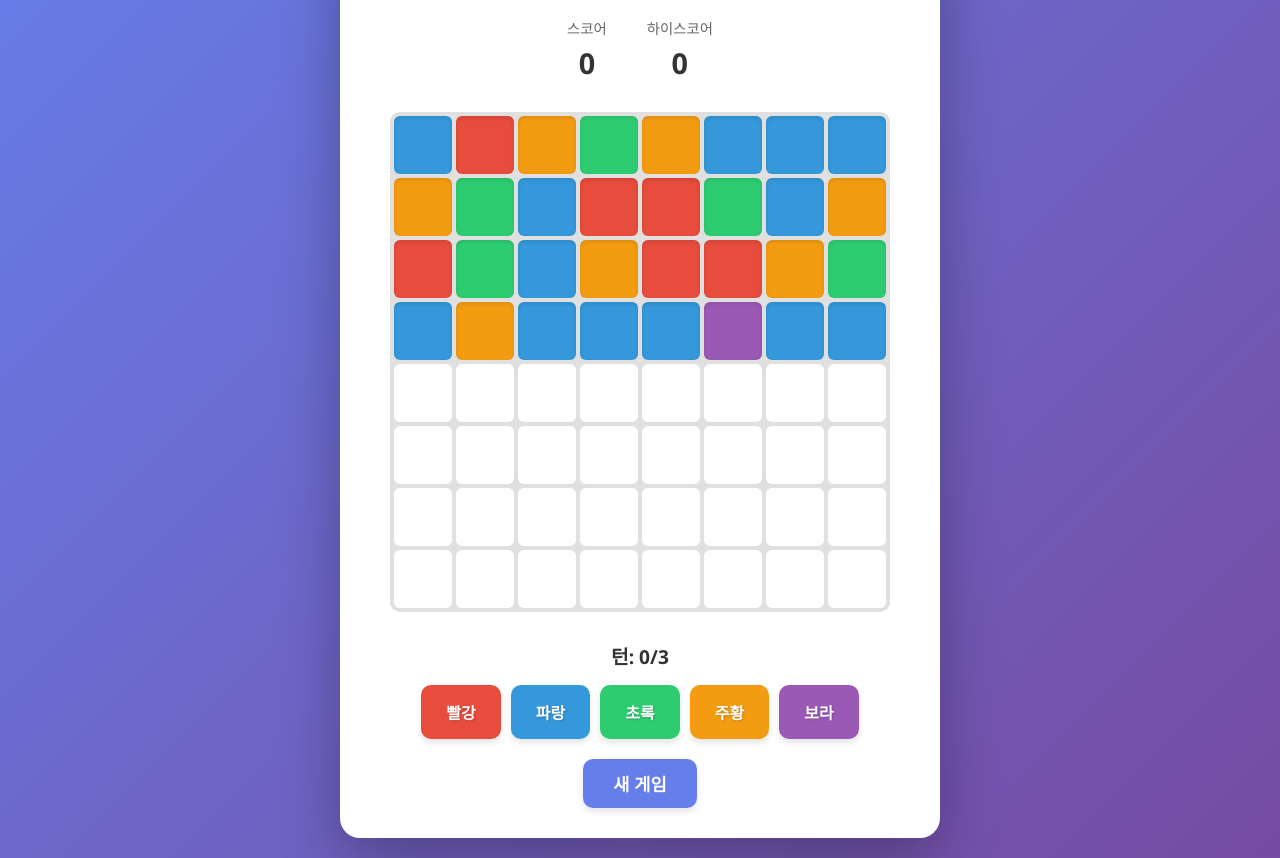
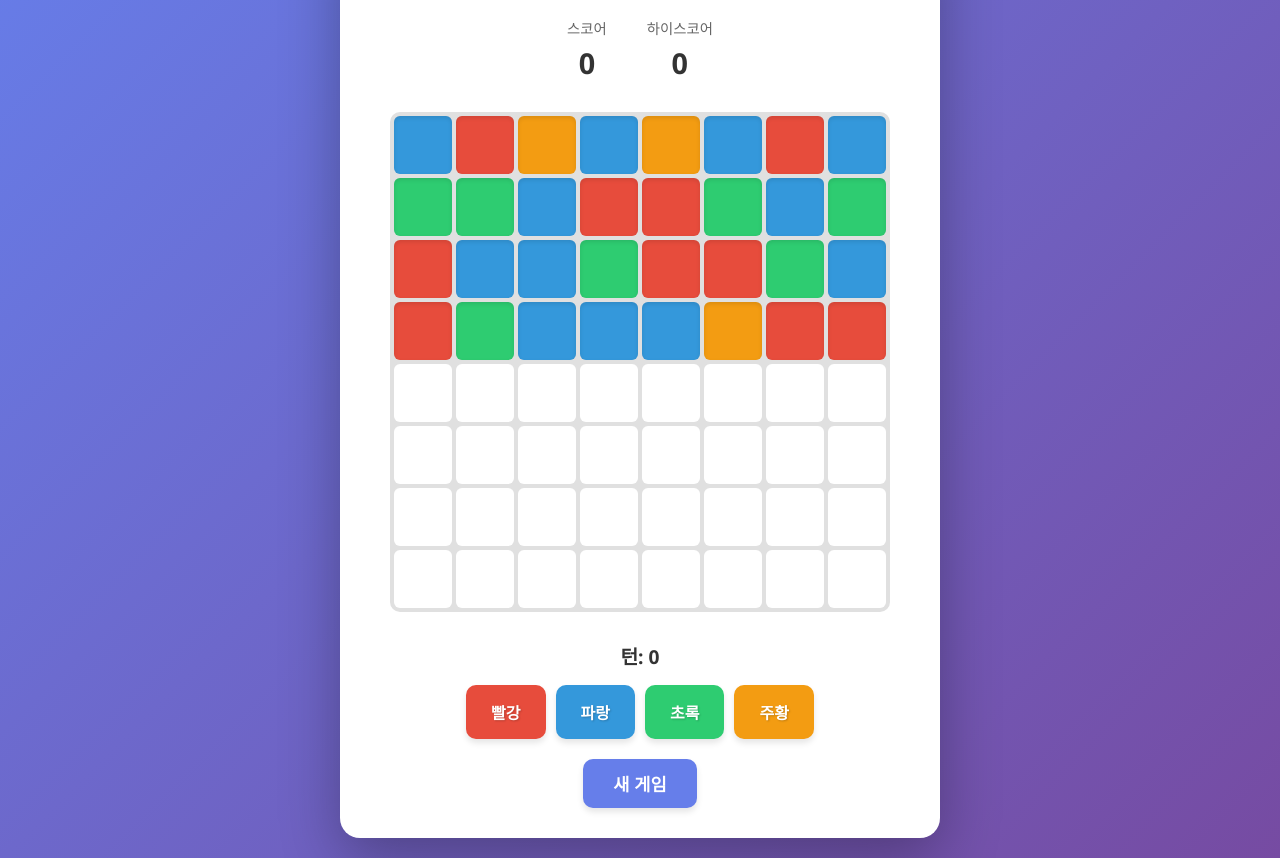
Before and after one commit to sjlee06/BlockBlast, a plain HTML site: page index.html in a window 1280 px wide. Shown: the part 108-966 px from the top of the page. Drawn offline with Linux system fonts and the light colour scheme.

Commit message:
fix: 밸런스 팩터 수정. 1턴마다, 4색

```diff
--- a/game.js
+++ b/game.js
@@ -1,9 +1,31 @@
-// 게임 설정
-const ROWS = 8;
-const COLS = 8;
-// 3매치 게임에서 자주 사용되는 눈에 편한 5가지 색상
-const COLORS = ['#E74C3C', '#3498DB', '#2ECC71', '#F39C12', '#9B59B6']; // 빨강, 파랑, 초록, 주황, 보라
-const INITIAL_FILLED_ROWS = 4;
+// ========================================
+// 게임 밸런스 설정 (여기서 난이도 조정 가능)
+// ========================================
+const GAME_CONFIG = {
+    // 보드 설정
+    ROWS: 8,
+    COLS: 8,
+    INITIAL_FILLED_ROWS: 4, // 게임 시작 시 채워진 행 수
+
+    // 색상 설정 (4~6개 권장)
+    COLORS: [
+        { hex: '#E74C3C', name: '빨강' },
+        { hex: '#3498DB', name: '파랑' },
+        { hex: '#2ECC71', name: '초록' },
+        { hex: '#F39C12', name: '주황' }
+    ],
+
+    // 난이도 설정
+    TURNS_PER_NEW_ROW: 1, // n턴마다 새로운 줄 추가 (1=매우 어려움, 2=어려움, 3=보통)
+    POINTS_PER_BLOCK: 100, // 블록 1개당 점수
+};
+
+// 게임 설정 (GAME_CONFIG에서 자동 추출)
+const ROWS = GAME_CONFIG.ROWS;
+const COLS = GAME_CONFIG.COLS;
+const COLORS = GAME_CONFIG.COLORS.map(c => c.hex);
+const COLOR_NAMES = GAME_CONFIG.COLORS.map(c => c.name);
+const INITIAL_FILLED_ROWS = GAME_CONFIG.INITIAL_FILLED_ROWS;
 
 // 게임 상태
 let board = [];
@@ -17,11 +39,30 @@ const gameBoard = document.getElementById('game-board');
 const currentScoreEl = document.getElementById('current-score');
 const highScoreEl = document.getElementById('high-score');
 const turnCountEl = document.getElementById('turn-count');
-const colorButtons = document.querySelectorAll('.color-btn');
+const colorButtonsContainer = document.getElementById('color-buttons');
 const restartBtn = document.getElementById('restart-btn');
 const modalRestartBtn = document.getElementById('modal-restart-btn');
 const gameOverModal = document.getElementById('game-over-modal');
 const finalScoreEl = document.getElementById('final-score');
+
+// 색상 버튼 동적 생성
+function createColorButtons() {
+    colorButtonsContainer.innerHTML = '';
+
+    GAME_CONFIG.COLORS.forEach((color, index) => {
+        const button = document.createElement('button');
+        button.className = 'color-btn';
+        button.dataset.color = index;
+        button.style.backgroundColor = color.hex;
+        button.textContent = color.name;
+
+        button.addEventListener('click', () => {
+            destroyBlocks(index);
+        });
+
+        colorButtonsContainer.appendChild(button);
+    });
+}
 
 // 게임 초기화
 function initGame() {
@@ -36,12 +77,15 @@ function initGame() {
         highScore = parseInt(savedHighScore);
     }
 
-    // 상단 4줄에 랜덤 블록 채우기
+    // 상단 n줄에 랜덤 블록 채우기
     for (let row = 0; row < INITIAL_FILLED_ROWS; row++) {
         for (let col = 0; col < COLS; col++) {
             board[row][col] = Math.floor(Math.random() * COLORS.length);
         }
     }
+
+    // 색상 버튼 생성 (게임 설정에 따라)
+    createColorButtons();
 
     updateDisplay();
     renderBoard();
@@ -124,7 +168,7 @@ function destroyBlocks(color) {
 
         // 스코어 업데이트
         const destroyedCount = blocksToDestroy.length;
-        score += destroyedCount * 100;
+        score += destroyedCount * GAME_CONFIG.POINTS_PER_BLOCK;
 
         // 하이스코어 업데이트
         if (score > highScore) {
@@ -135,8 +179,8 @@ function destroyBlocks(color) {
         // 턴 증가
         turnCount++;
 
-        // 3턴마다 새로운 블록 추가 (모든 블록을 아래로 한 칸씩 밀어냄)
-        if (turnCount % 3 === 0) {
+        // n턴마다 새로운 블록 추가 (모든 블록을 아래로 한 칸씩 밀어냄)
+        if (turnCount % GAME_CONFIG.TURNS_PER_NEW_ROW === 0) {
             addNewRow();
         }
 
@@ -174,10 +218,8 @@ function checkGameOver() {
         }
     }
 
-    // 맨 아래 줄이 모두 채워진 상태에서 턴이 3의 배수가 되면 게임 오버
-    if (turnCount % 3 === 0) {
-        endGame();
-    }
+    // 맨 아래 줄이 모두 채워진 상태면 게임 오버
+    endGame();
 }
 
 // 게임 종료
@@ -190,25 +232,19 @@ function endGame() {
 
 // 버튼 활성화
 function enableButtons() {
-    colorButtons.forEach(btn => {
+    const buttons = colorButtonsContainer.querySelectorAll('.color-btn');
+    buttons.forEach(btn => {
         btn.disabled = false;
     });
 }
 
 // 버튼 비활성화
 function disableButtons() {
-    colorButtons.forEach(btn => {
+    const buttons = colorButtonsContainer.querySelectorAll('.color-btn');
+    buttons.forEach(btn => {
         btn.disabled = true;
     });
 }
-
-// 이벤트 리스너
-colorButtons.forEach(btn => {
-    btn.addEventListener('click', () => {
-        const color = parseInt(btn.dataset.color);
-        destroyBlocks(color);
-    });
-});
 
 restartBtn.addEventListener('click', initGame);
 modalRestartBtn.addEventListener('click', initGame);
--- a/index.html
+++ b/index.html
@@ -26,14 +26,10 @@
 
         <div class="controls">
             <div class="turn-counter">
-                <span>턴: <span id="turn-count">0</span>/3</span>
+                <span>턴: <span id="turn-count">0</span></span>
             </div>
-            <div class="color-buttons">
-                <button class="color-btn" data-color="0" style="background-color: #E74C3C;">빨강</button>
-                <button class="color-btn" data-color="1" style="background-color: #3498DB;">파랑</button>
-                <button class="color-btn" data-color="2" style="background-color: #2ECC71;">초록</button>
-                <button class="color-btn" data-color="3" style="background-color: #F39C12;">주황</button>
-                <button class="color-btn" data-color="4" style="background-color: #9B59B6;">보라</button>
+            <div id="color-buttons" class="color-buttons">
+                <!-- 색상 버튼은 JavaScript에서 동적으로 생성됩니다 -->
             </div>
             <button id="restart-btn" class="restart-btn">새 게임</button>
         </div>
@@ -47,6 +43,6 @@
         </div>
     </div>
 
-    <script src="game.js?v=2"></script>
+    <script src="game.js?v=4"></script>
 </body>
 </html>
```
